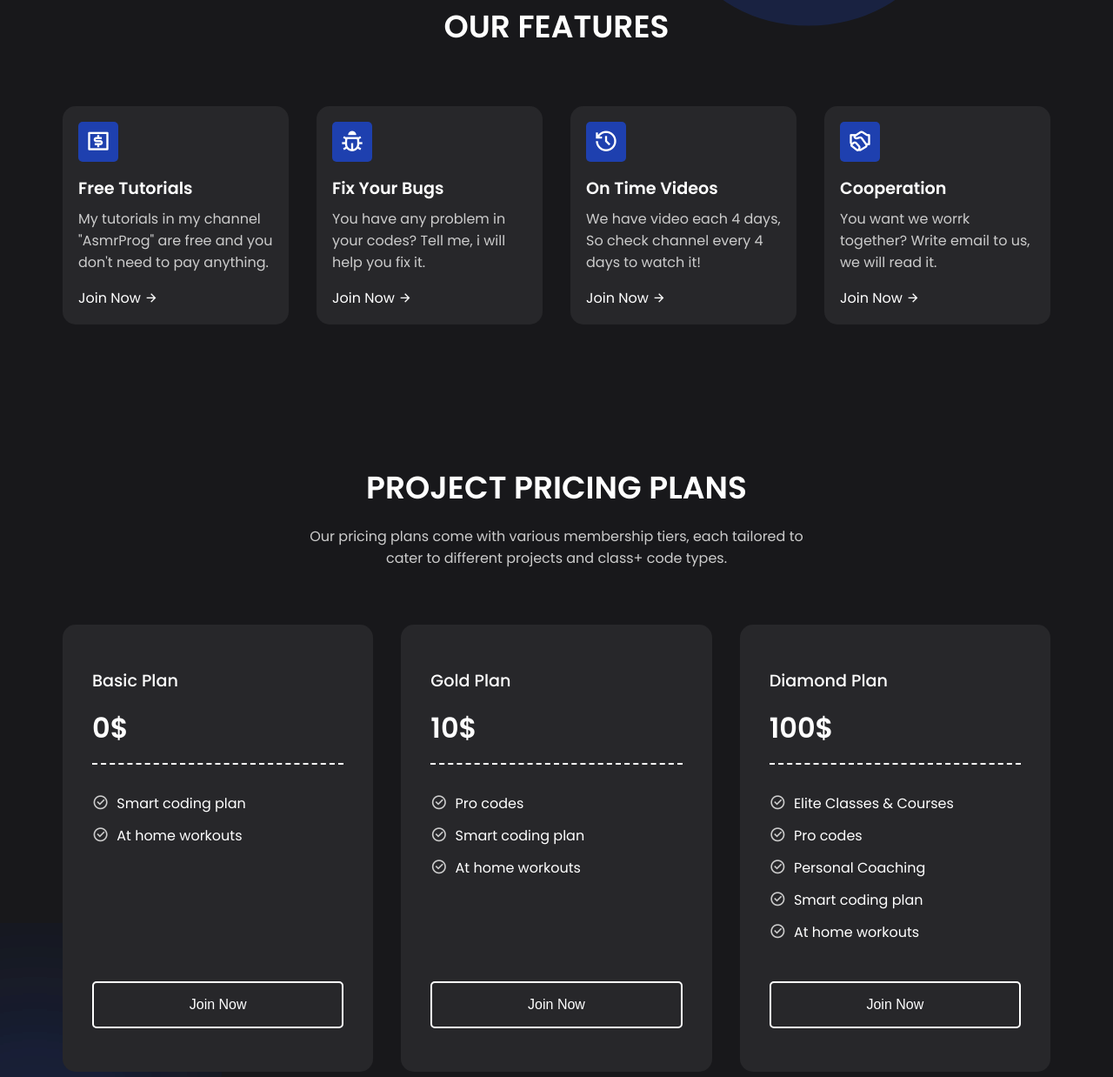
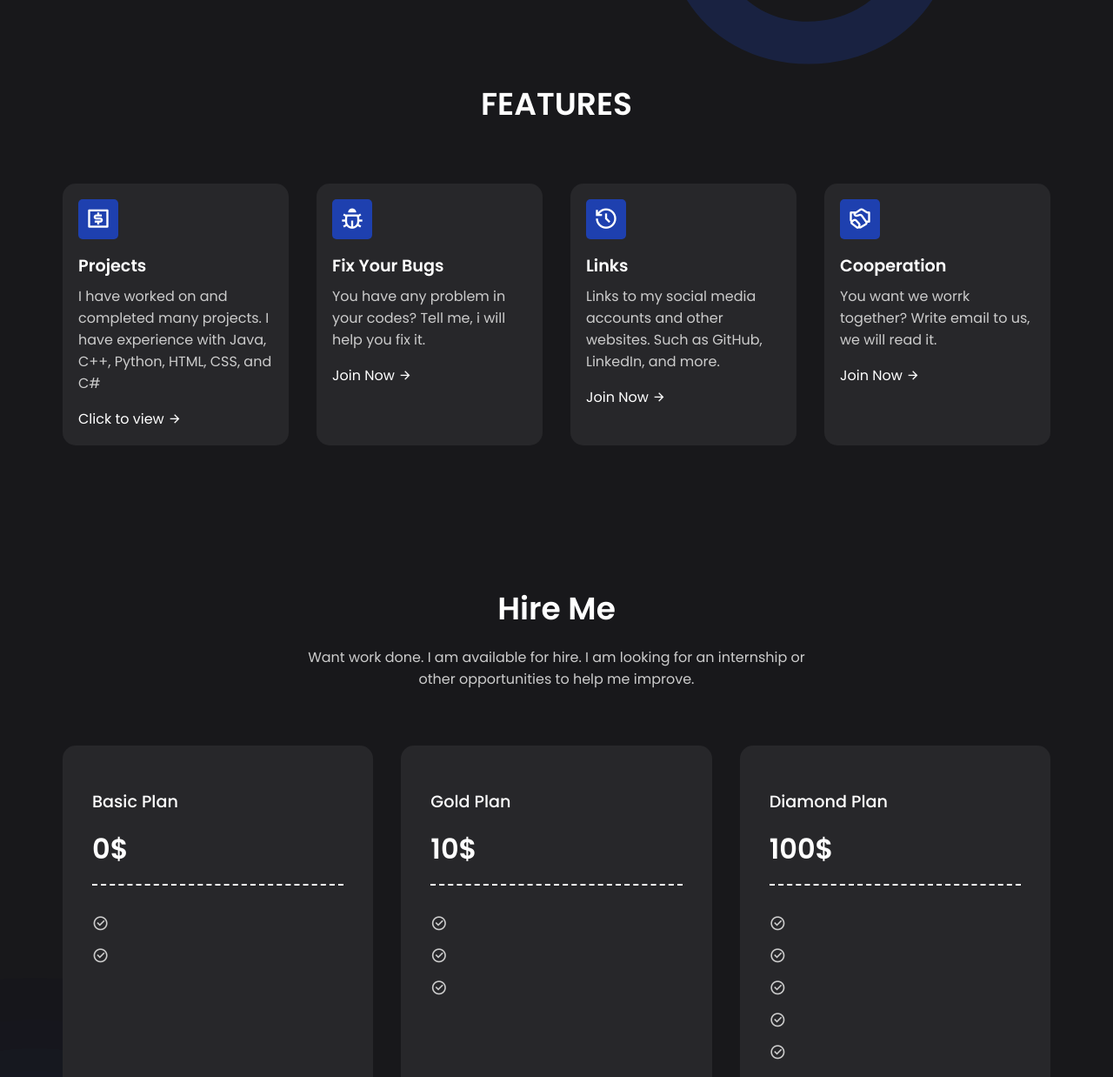
Before and after one commit to LiamFoushee12/Portfolio-1, a plain HTML site: page index.html in a window 1280 px wide. Shown: the part 718-1956 px from the top of the page at 87% size. Drawn offline with nearby package versions, Linux system fonts and the light colour scheme.

Commit message:
reworded

```diff
--- a/index.html
+++ b/index.html
@@ -31,12 +31,12 @@
         <div class="content">
             <span class="blur"></span>
             <span class="blur"></span>
-            <h4>CREATE YOUR SITE LIKE A PRO</h4>
-            <H1>Hi, I'm <span>Liam</span>, Web Developer</H1>
+            <h4>Personal Portfolio</h4>
+            <H1>Hi, I'm <span>Liam Foushee</span>, Computer Science Student</H1>
             <p>
-                Lorem ipsum, dolor sit amet consectetur adipisicing elit. Repellendus rem eos aliquid quo rerum
-                temporibus ipsum distinctio numquam ut omnis placeat, nam sint atque quos dolorem laborum? Rerum, esse
-                dolorem.
+                I am currently a Computer Science student at BYU-Idaho. I have a passion for coding and I love learning and
+                improving my skills. I am always looking for new opportunities to learn and grow. I am currently looking for
+                an internship or other ways to help me improve. I am excited to see what the future holds for me.
             </p>
             <button class="btn">Get Started</button>
         </div>
@@ -46,15 +46,15 @@
     </header>
 
     <section class="container">
-        <h2 class="header">OUR FEATURES</h2>
+        <h2 class="header">FEATURES</h2>
         <div class="features">
             <div class="card">
                 <span><i class="ri-money-dollar-box-line"></i></span>
-                <h4>Free Tutorials</h4>
+                <h4>Projects</h4>
                 <p>
-                    My tutorials in my channel "AsmrProg" are free and you don't need to pay anything.
+                    I have worked on and completed many projects. I have experience with Java, C++, Python, HTML, CSS, and C#
                 </p>
-                <a href="#">Join Now <i class="ri-arrow-right-line"></i></a>
+                <a href="#">Click to view <i class="ri-arrow-right-line"></i></a>
             </div>
             <div class="card">
                 <span><i class="ri-bug-line"></i></span>
@@ -66,9 +66,9 @@
             </div>
             <div class="card">
                 <span><i class="ri-history-line"></i></span>
-                <h4>On Time Videos</h4>
+                <h4>Links</h4>
                 <p>
-                    We have video each 4 days, So check channel every 4 days to watch it!
+                    Links to my social media accounts and other websites. Such as GitHub, LinkedIn, and more.
                 </p>
                 <a href="#">Join Now <i class="ri-arrow-right-line"></i></a>
             </div>
@@ -84,10 +84,9 @@
     </section>
 
     <section class="container">
-        <h2 class="header">PROJECT PRICING PLANS</h2>
+        <h2 class="header">Hire Me</h2>
         <p class="sub-header">
-            Our pricing plans come with various membership tiers, each tailored to cater to different projects and
-            class+ code types.
+            Want work done. I am available for hire. I am looking for an internship or other opportunities to help me improve.
         </p>
         <div class="pricing">
             <div class="card">
@@ -96,11 +95,11 @@
                     <h3>0$</h3>
                     <p>
                         <i class="ri-checkbox-circle-line"></i>
-                        Smart coding plan
+
                     </p>
                     <p>
                         <i class="ri-checkbox-circle-line"></i>
-                        At home workouts
+
                     </p>
                 </div>
                 <button class="btn">Join Now</button>
@@ -111,15 +110,15 @@
                     <h3>10$</h3>
                     <p>
                         <i class="ri-checkbox-circle-line"></i>
-                        Pro codes
+
                     </p>
                     <p>
                         <i class="ri-checkbox-circle-line"></i>
-                        Smart coding plan
+
                     </p>
                     <p>
                         <i class="ri-checkbox-circle-line"></i>
-                        At home workouts
+
                     </p>
                 </div>
                 <button class="btn">Join Now</button>
@@ -130,23 +129,23 @@
                     <h3>100$</h3>
                     <p>
                         <i class="ri-checkbox-circle-line"></i>
-                        Elite Classes & Courses
+
                     </p>
                     <p>
                         <i class="ri-checkbox-circle-line"></i>
-                        Pro codes
+
                     </p>
                     <p>
                         <i class="ri-checkbox-circle-line"></i>
-                        Personal Coaching
+
                     </p>
                     <p>
                         <i class="ri-checkbox-circle-line"></i>
-                        Smart coding plan
+
                     </p>
                     <p>
                         <i class="ri-checkbox-circle-line"></i>
-                        At home workouts
+
                     </p>
                 </div>
                 <button class="btn">Join Now</button>
```
